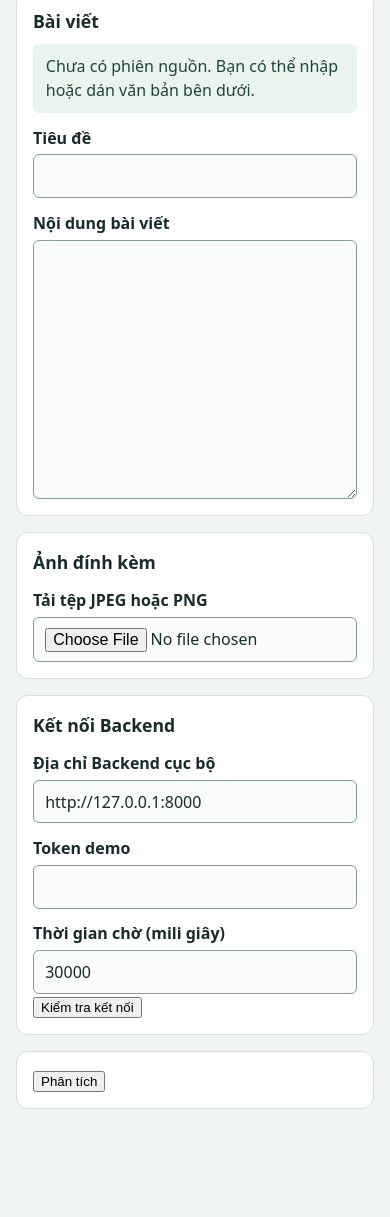
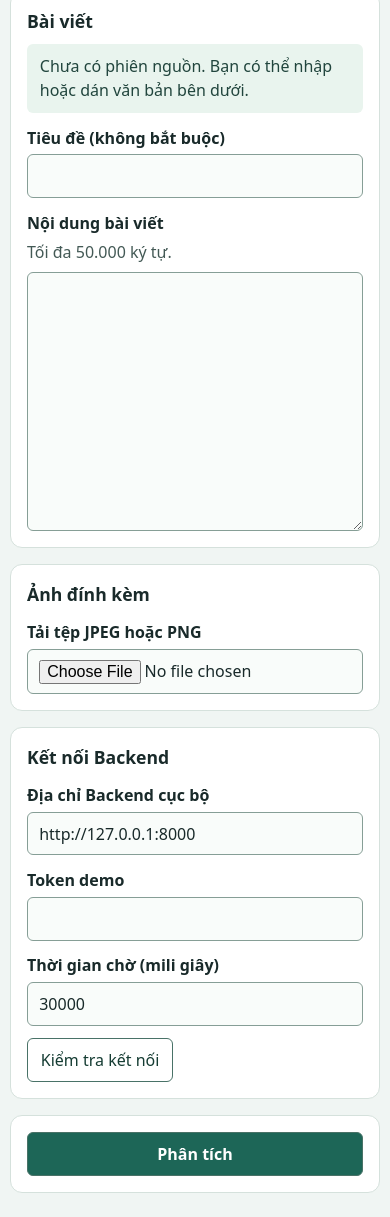
Before and after one commit to locnguyen230/anti-fake-news, a browser extension: page extension/analyze.html in a window 390 px wide. Shown: the part 82-1299 px from the top of the page. Before the commit the page ends 1215 px from the top, so only its background shows below. Drawn offline with Linux system fonts and the light colour scheme.

Commit message:
fix(extension): improve Vietnamese keyboard and mobile UX for AFN-055

```diff
--- a/extension/analyze.html
+++ b/extension/analyze.html
@@ -19,10 +19,11 @@
         <h2 id="article-heading">Bài viết</h2>
         <p id="extraction" class="notice" role="status">Đang đọc phiên phân tích…</p>
         <fieldset id="draft" disabled>
-          <label for="title">Tiêu đề</label>
+          <label for="title">Tiêu đề (không bắt buộc)</label>
           <input id="title" type="text" aria-describedby="form-status">
           <label for="text">Nội dung bài viết</label>
-          <textarea id="text" rows="10" aria-describedby="form-status"></textarea>
+          <p class="field-hint" id="text-limit">Tối đa 50.000 ký tự.</p>
+          <textarea id="text" rows="10" aria-describedby="text-limit form-status"></textarea>
         </fieldset>
       </section>
 
@@ -53,8 +54,10 @@
       <section aria-label="Phân tích">
         <p id="form-status" role="status"></p>
         <p id="analysis-status" role="status"></p>
-        <button id="analyze" type="submit">Phân tích</button>
-        <button id="retry" type="button" hidden>Thử lại</button>
+        <div class="analysis-actions">
+          <button id="analyze" type="submit">Phân tích</button>
+          <button id="retry" type="button" hidden>Thử lại</button>
+        </div>
       </section>
     </form>
 
--- a/extension/styles.css
+++ b/extension/styles.css
@@ -39,3 +39,27 @@ li + li { margin-top: .35rem; }
 #image-preview { display: block; max-width: 100%; max-height: 20rem; margin-top: .75rem; }
 #image-preview[hidden] { display: none; }
 #candidates button { max-width: 100%; overflow-wrap: anywhere; }
+
+
+.field-hint { margin: .25rem 0 .5rem; color: #435955; }
+button {
+  min-height: 44px;
+  padding: .45rem .8rem;
+  border: 1px solid #497267;
+  border-radius: 6px;
+  background: white;
+  color: #153c33;
+  cursor: pointer;
+  font: inherit;
+}
+#analyze { background: #1d6657; color: white; font-weight: 650; }
+button:hover { border-color: #173e36; }
+input[aria-invalid="true"], textarea[aria-invalid="true"] { border-color: #a3212d; }
+#form-status:not(:empty) { margin-bottom: .65rem; color: #84222e; }
+#image-status:not(:empty), #analysis-status:not(:empty) { margin: .65rem 0; }
+#check-health, #remove-image { margin-top: .75rem; }
+.analysis-actions { display: flex; flex-wrap: wrap; gap: .5rem; }
+@media (max-width: 26rem) {
+  main { width: calc(100% - 1.25rem); }
+  .analysis-actions button { flex: 1 0 auto; }
+}
```
Also changed, not shown: tests/frontend/browser-smoke.mjs (+6 -0 lines), 1 other file.
